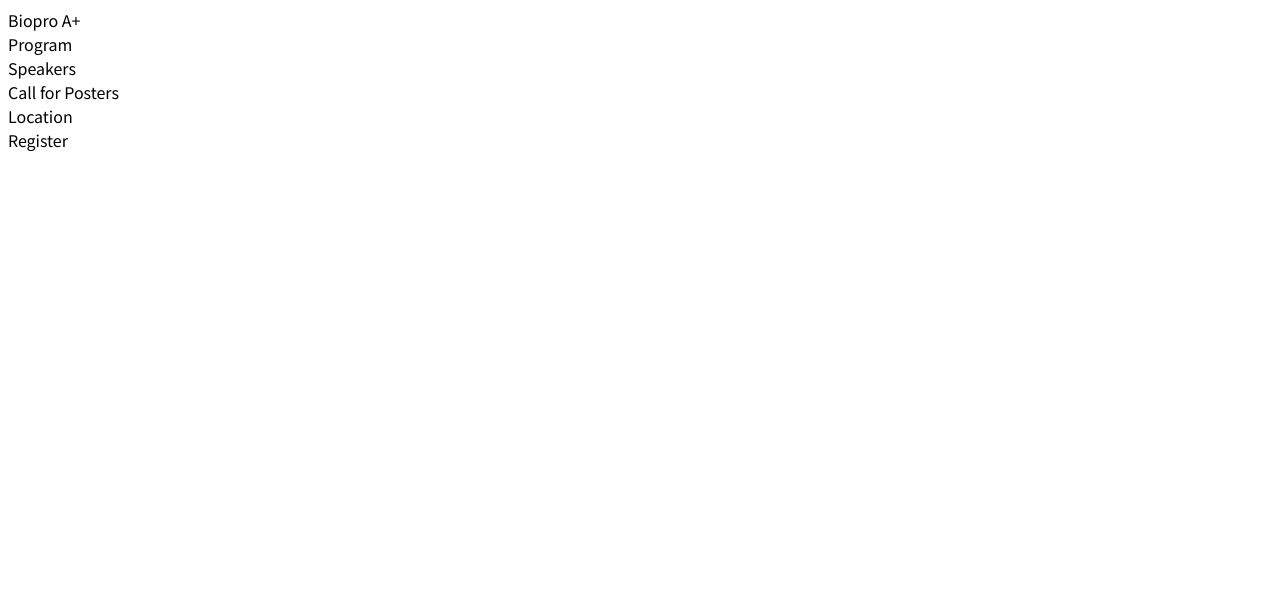
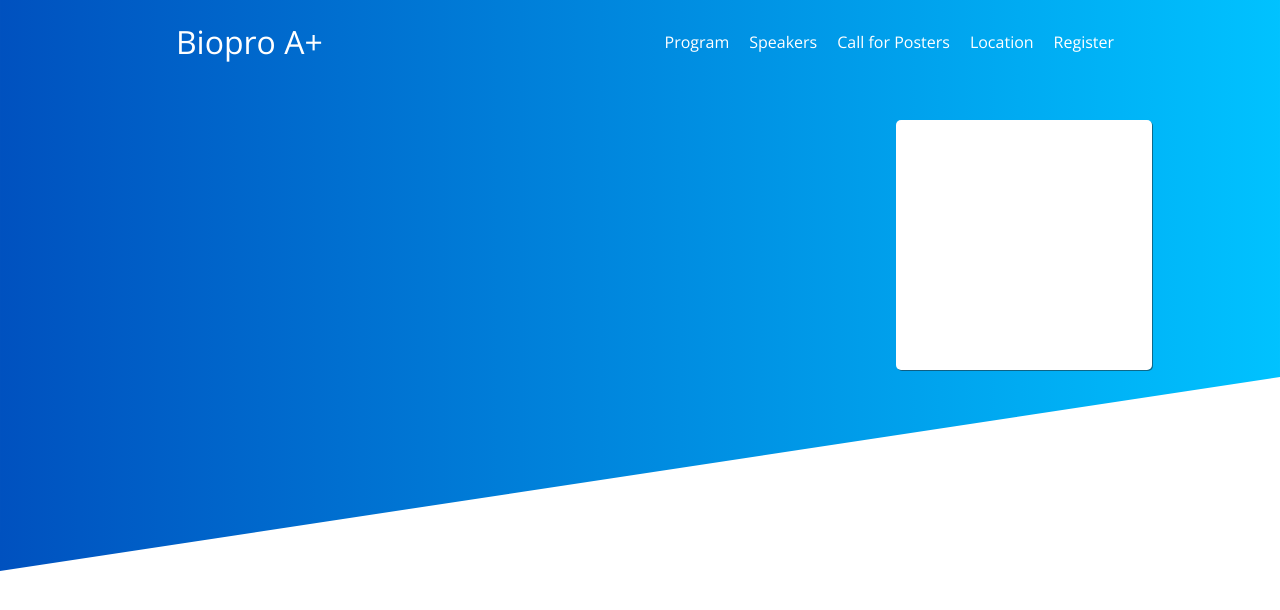
Before and after one commit to Louis5499/biopro, a Vue app: page / in a window 1280 px wide. Shown: the top 610 px of the page. Built offline with nearby package versions, Linux system fonts and the light colour scheme.

Commit message:
feat(TopBanner): Add map block

```diff
--- a/src/App.vue
+++ b/src/App.vue
@@ -11,11 +11,15 @@ export default {
 </script>
 
 <style lang="scss">
-@import url(//fonts.googleapis.com/earlyaccess/notosanstc.css);
+@import url('https://fonts.googleapis.com/css?family=Open+Sans');
 #app {
   display: flex;
   flex-direction: column;
-  font-family: 'Noto Sans TC', sans-serif;
+  font-family: 'Open Sans', sans-serif;
   width: 100vw;
 }
+html, body {
+  margin: 0;
+  padding: 0;
+}
 </style>
--- a/src/components/TopBanner.vue
+++ b/src/components/TopBanner.vue
@@ -1,7 +1,9 @@
 <template>
   <div class="head-wrapper">
+    <img class="background" src="@/assets/top_banner_bg.svg">
     <div class="nav">
       <div class="logo">Biopro A+</div>
+      <div class="option-wrapper">
         <div class="nav-option">Program</div>
         <div class="nav-option">Speakers</div>
         <div class="nav-option">Call for Posters</div>
@@ -9,24 +11,63 @@
         <div class="nav-option">Register</div>
       </div>
     </div>
+    <div class="map-block"></div>
+  </div>
 </template>
 
 <script>
 export default {
   data() {
     return {}
+  },
+  methods: {
+    pictureBgCss(img) {
+      return { 'background-image': 'url(' + img + ')' };
+    }
   }
 }
 </script>
 
 <style lang="scss" scoped>
-.header-wrapper {
+.head-wrapper {
   display: flex;
   flex-direction: column;
+  width: 100vw;
+  .background {
+    position: absolute;
     width: 100%;
+    z-index: 0;
+  }
   .nav {
+    z-index: 1;
     display: flex;
     flex-direction: row;
+    align-items: center;
+    justify-content: space-around;
+    color: white;
+    .logo {
+      font-size: 2em;
+      margin: 20px;
+    }
+    .option-wrapper {
+      display: flex;
+      flex-direction: row;
+      .nav-option {
+        margin: 0 10px;
+      }
+    }
+  }
+  .map-block {
+    z-index: 1;
+    width: 20%;
+    height: 250px;
+    background: white;
+    border-radius: 5px;
+    box-shadow: 1px 1px rgba(#1c1c1c, .5);
+
+    position: absolute;
+    right: 10%;
+    top: 120px;
   }
 }
 </style>
```
Also changed, not shown: src/assets/top_banner_bg.svg (added). Lines whose indentation alone changed are shown as unchanged.
